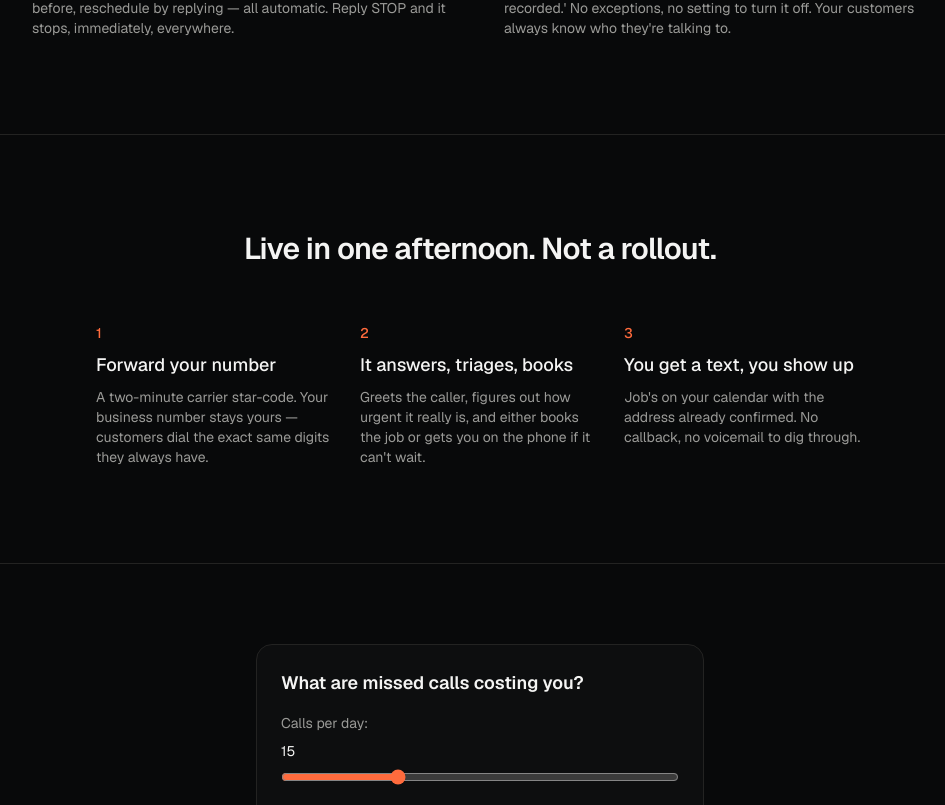
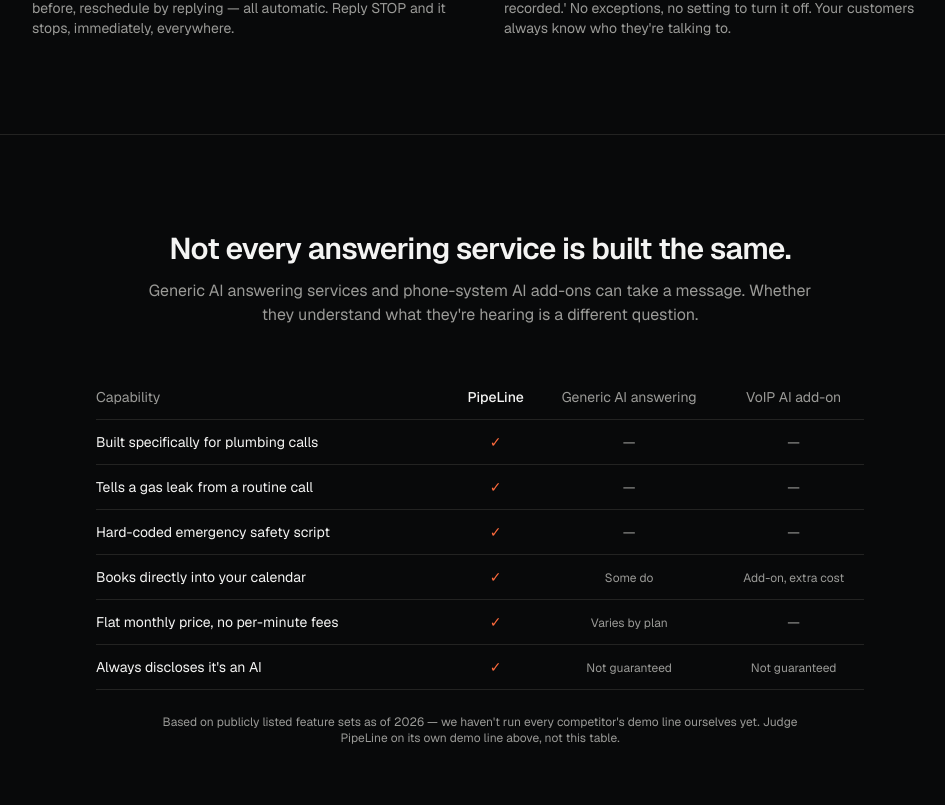
Before and after one commit to Nishal77/Pipeline, a Next.js app in the folder apps/web/: page / in a window 1280 px wide. Shown: the part 2155-2960 px from the top of the page, without its empty margins (160-1105 px from the left). Built offline with nearby package versions, Linux system fonts and the light colour scheme; no server answers.

Commit message:
Add competitor comparison section, framed by category not named brands (no verified teardown yet)

```diff
--- /dev/null
+++ b/apps/web/src/app/landing/Comparison.tsx
@@ -0,0 +1,60 @@
+const ROWS = [
+  { label: "Built specifically for plumbing calls", pipeline: true, generic: false, voip: false },
+  { label: "Tells a gas leak from a routine call", pipeline: true, generic: false, voip: false },
+  { label: "Hard-coded emergency safety script", pipeline: true, generic: false, voip: false },
+  { label: "Books directly into your calendar", pipeline: true, generic: "Some do", voip: "Add-on, extra cost" },
+  { label: "Flat monthly price, no per-minute fees", pipeline: true, generic: "Varies by plan", voip: false },
+  { label: "Always discloses it's an AI", pipeline: true, generic: "Not guaranteed", voip: "Not guaranteed" },
+];
+
+function Cell({ value }: { value: boolean | string }) {
+  if (value === true) return <span className="text-accent">✓</span>;
+  if (value === false) return <span className="text-muted">—</span>;
+  return <span className="text-xs text-muted">{value}</span>;
+}
+
+export default function Comparison() {
+  return (
+    <section id="comparison" className="relative border-t border-border px-6 py-24">
+      <div className="mx-auto mb-12 flex max-w-2xl flex-col items-center gap-3 text-center">
+        <h2 className="text-3xl font-semibold tracking-tight">Not every answering service is built the same.</h2>
+        <p className="text-muted">
+          Generic AI answering services and phone-system AI add-ons can take a message. Whether they
+          understand what they&apos;re hearing is a different question.
+        </p>
+      </div>
+      <div className="mx-auto w-full max-w-3xl overflow-x-auto">
+        <table className="w-full min-w-[560px] border-collapse text-sm">
+          <thead>
+            <tr className="border-b border-border text-left text-muted">
+              <th className="py-3 font-normal">Capability</th>
+              <th className="py-3 text-center font-medium text-foreground">PipeLine</th>
+              <th className="py-3 text-center font-normal">Generic AI answering</th>
+              <th className="py-3 text-center font-normal">VoIP AI add-on</th>
+            </tr>
+          </thead>
+          <tbody>
+            {ROWS.map((r) => (
+              <tr key={r.label} className="border-b border-border">
+                <td className="py-3 pr-4">{r.label}</td>
+                <td className="py-3 text-center">
+                  <Cell value={r.pipeline} />
+                </td>
+                <td className="py-3 text-center">
+                  <Cell value={r.generic} />
+                </td>
+                <td className="py-3 text-center">
+                  <Cell value={r.voip} />
+                </td>
+              </tr>
+            ))}
+          </tbody>
+        </table>
+      </div>
+      <p className="mx-auto mt-6 max-w-2xl text-center text-xs text-muted">
+        Based on publicly listed feature sets as of 2026 — we haven&apos;t run every competitor&apos;s demo line ourselves yet.
+        Judge PipeLine on its own demo line above, not this table.
+      </p>
+    </section>
+  );
+}
--- a/apps/web/src/app/page.tsx
+++ b/apps/web/src/app/page.tsx
@@ -4,6 +4,7 @@
 import ProductVisual from "./landing/ProductVisual";
 import ProblemSection from "./landing/ProblemSection";
 import Features from "./landing/Features";
+import Comparison from "./landing/Comparison";
 import HowItWorks from "./landing/HowItWorks";
 import CostCalculator from "./landing/CostCalculator";
 import Pricing from "./landing/Pricing";
@@ -23,6 +24,7 @@
       <ProductVisual />
       <ProblemSection />
       <Features />
+      <Comparison />
       <HowItWorks />
 
       <section id="calculator" className="relative flex flex-col items-center gap-4 border-t border-border px-6 py-20">
```
